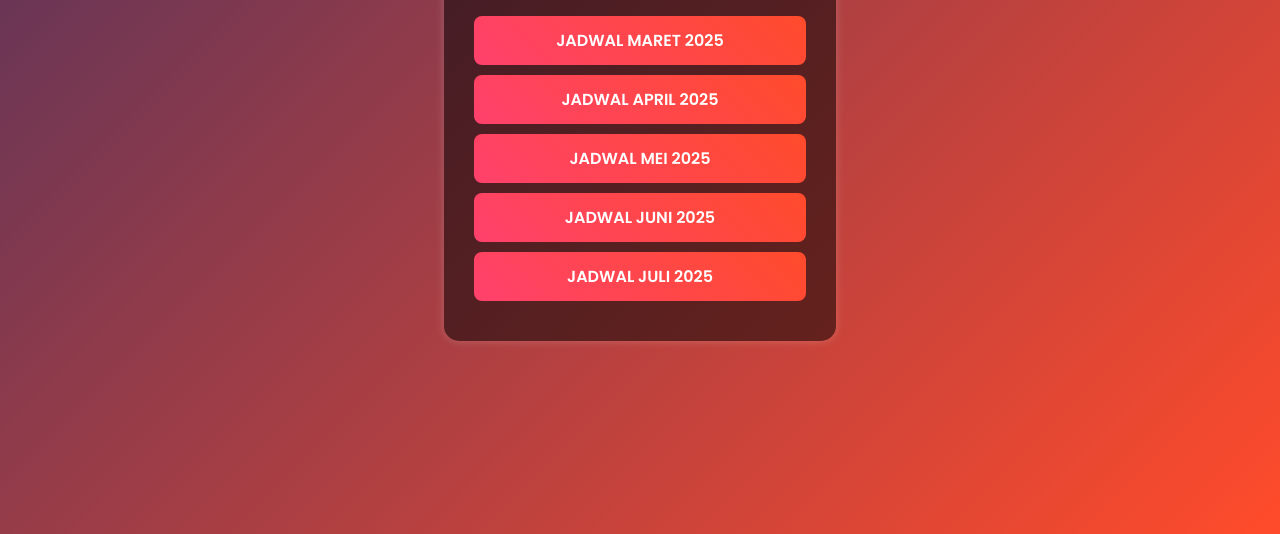
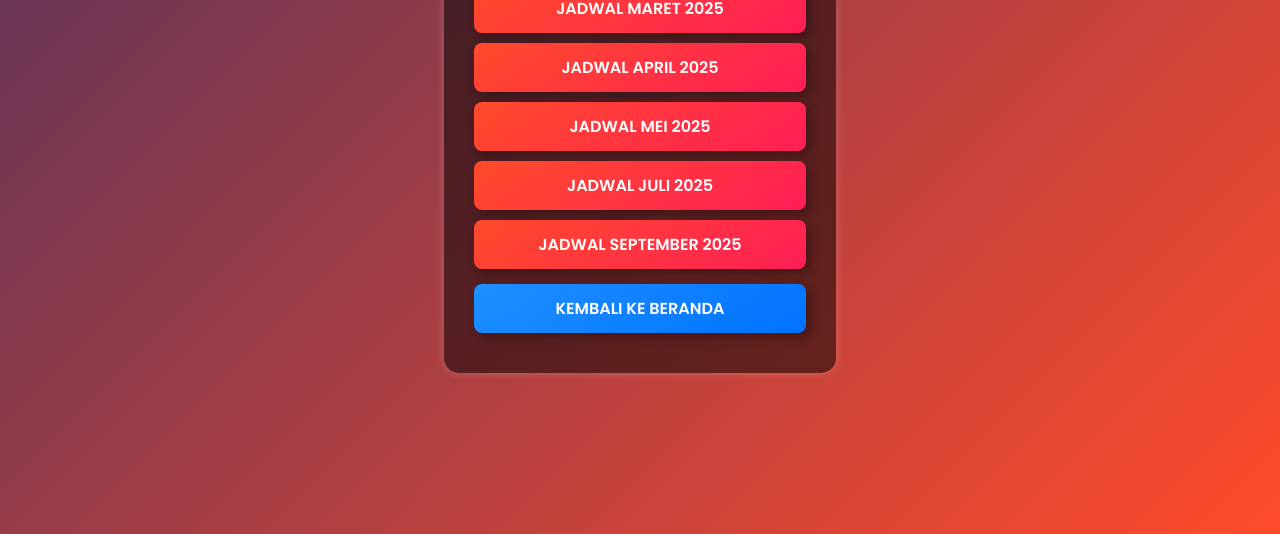
Before and after one commit to beritajkt48/event, a plain HTML site: page index.html in a window 1280 px wide. Shown: the part 266-800 px from the top of the page. Drawn offline with Linux system fonts and the light colour scheme.

Commit message:
Update index.html

```diff
--- a/index.html
+++ b/index.html
@@ -63,16 +63,31 @@
             text-transform: uppercase;
             text-decoration: none;
             color: white;
-            background: linear-gradient(45deg, #ff416c, #ff4b2b);
-            border: none;
+            background: linear-gradient(145deg, #ff4b2b, #ff1e56);
             border-radius: 8px;
-            cursor: pointer;
-            transition: 0.3s ease;
+            text-align: center;
+            box-shadow: 4px 4px 10px rgba(0, 0, 0, 0.3);
+            transition: all 0.2s ease;
         }
 
         .btn:hover {
-            background: linear-gradient(45deg, #ff4b2b, #ff416c);
+            background: linear-gradient(145deg, #ff1e56, #ff4b2b);
             transform: scale(1.05);
+        }
+
+        .btn:active {
+            transform: scale(0.95);
+            box-shadow: 2px 2px 5px rgba(0, 0, 0, 0.3);
+        }
+
+        /* Tombol Beranda */
+        .btn-beranda {
+            margin-top: 15px;
+            background: linear-gradient(145deg, #1e90ff, #0072ff);
+        }
+
+        .btn-beranda:hover {
+            background: linear-gradient(145deg, #0072ff, #1e90ff);
         }
     </style>
 </head>
@@ -80,11 +95,14 @@
 
     <div class="container">
         <h1>Jadwal Event JKT48 2025</h1>
-        <a href="https://github.com/beritajkt48/event/maret" class="btn">Jadwal Maret 2025</a>
-        <a href="https://github.com/beritajkt48/event/April" class="btn">Jadwal April 2025</a>
-        <a href="https://github.com/beritajkt48/event/Mei" class="btn">Jadwal Mei 2025</a>
-        <a href="https://github.com/beritajkt48/event/Juni" class="btn">Jadwal Juni 2025</a>
-        <a href="https://github.com/beritajkt48/event/Juli" class="btn">Jadwal Juli 2025</a>
+        <a href="https://beritajkt48.github.io/event/maret/" class="btn">Jadwal Maret 2025</a>
+        <a href="https://beritajkt48.github.io/event/april/" class="btn">Jadwal April 2025</a>
+        <a href="https://beritajkt48.github.io/event/mei/" class="btn">Jadwal Mei 2025</a>
+        <a href="https://beritajkt48.github.io/event/juli/" class="btn">Jadwal Juli 2025</a>
+        <a href="https://beritajkt48.github.io/event/september" class="btn">Jadwal September 2025</a>
+
+        <!-- Tombol Kembali ke Beranda -->
+        <a href="https://beritajkt48.github.io/info/" class="btn btn-beranda">Kembali ke Beranda</a>
     </div>
 
 </body>
```
